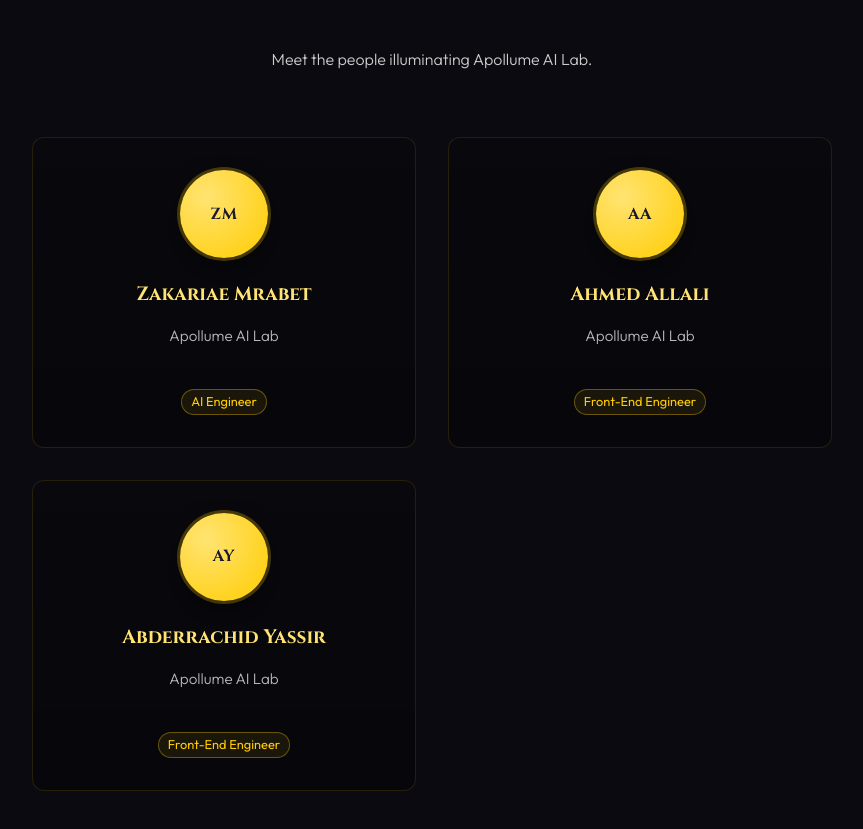
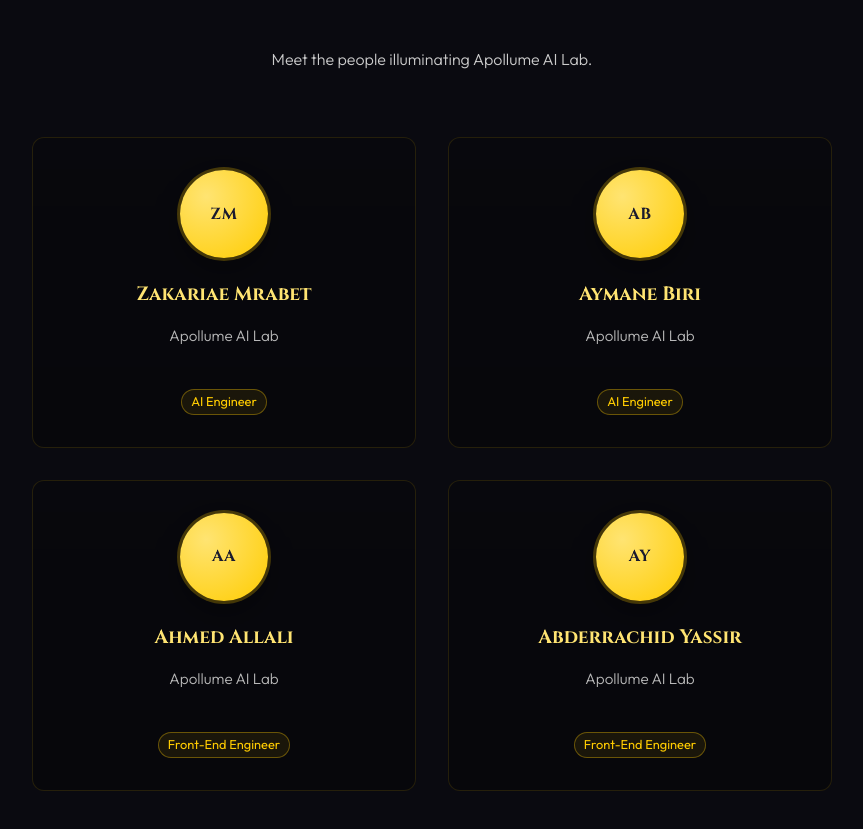
Before and after one commit to apollume/apollume.github.io, a plain HTML site: page index.html in a window 1280 px wide. Shown: the part 1520-2349 px from the top of the page, without its empty margins (208-1071 px from the left). Drawn offline with nearby package versions, Linux system fonts and the light colour scheme; animation ran at ten frames a second.

Commit message:
Update index.html

```diff
--- a/index.html
+++ b/index.html
@@ -816,6 +816,14 @@
             <span class="tag">AI Engineer</span>
           </div>
         </article>
+        <article class="member-card" aria-label="Team member: Aymane Biri">
+          <div class="avatar" aria-hidden="true">AB</div>
+          <h3 class="member-name">Aymane Biri</h3>
+          <p class="member-meta">Apollume AI Lab</p>
+          <div class="tag-list" aria-label="Roles for Aymane Biri">
+            <span class="tag">AI Engineer</span>
+          </div>
+        </article>
          <article class="member-card" aria-label="Team member: Ahmed Allali">
           <div class="avatar" aria-hidden="true">AA</div>
           <h3 class="member-name">Ahmed Allali</h3>
```
